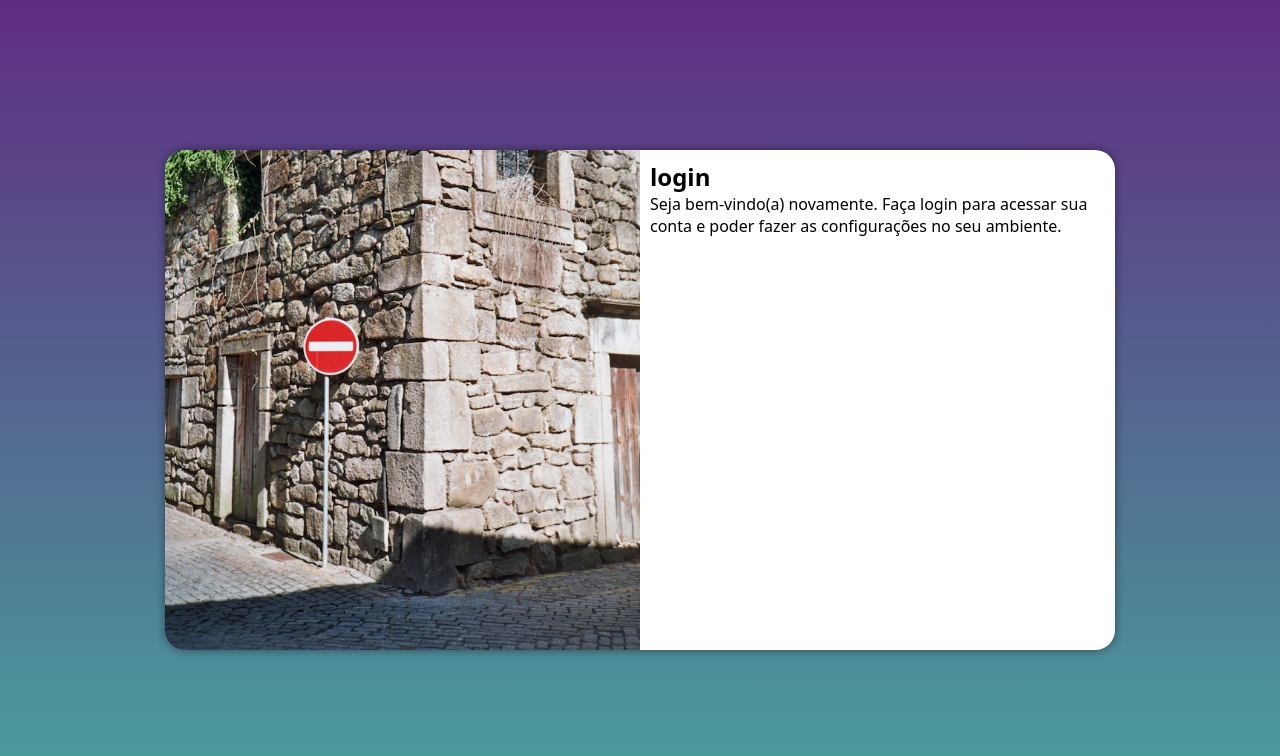
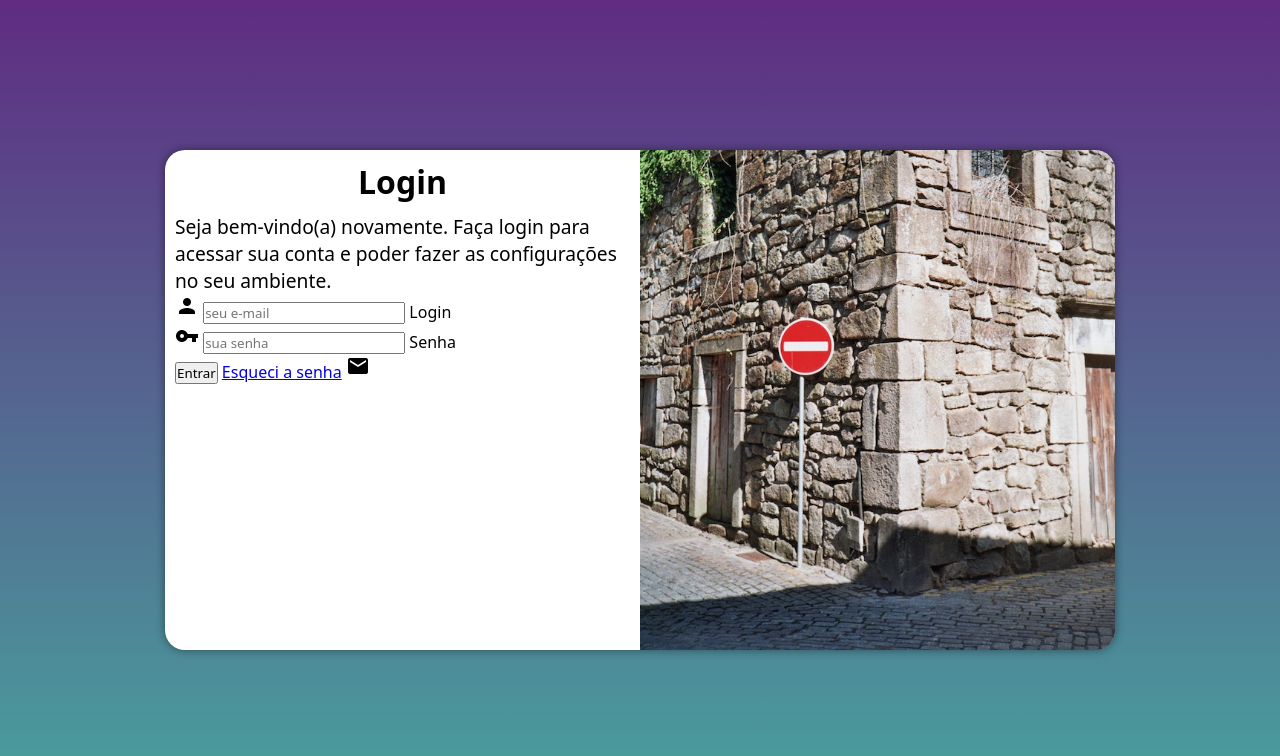
Before and after one commit to DiegoTCanuto/projeto-login, a plain HTML site: page index.html in a window 1280 px wide. Drawn offline with Linux system fonts and the light colour scheme.

Commit message:
adicionei o formulário

```diff
--- a/estilos/medi-query.css
+++ b/estilos/medi-query.css
@@ -42,13 +42,21 @@ Grandes telas: acima de 1200px
     }
 
     section#login > div#imagem {
-        float: left;
+        float: right;
         width: 50%;
         height: 100%;
     }
 
     section#login > div#formulario {
-        float: right;
+        float: left;
         width: 50%;
     }
+
+    div#formulario > h1 {
+        font-size: 2em;
+    }
+
+    div#formulario > p {
+        font-size: 1.2em;
+    }
 }
--- a/estilos/style.css
+++ b/estilos/style.css
@@ -54,3 +54,12 @@ section#login > div#formulario {
     display: block;
     padding: 10px;
 }
+
+div#formulario > h1 {
+    text-align: center;
+    margin-bottom: 10px;
+}
+
+div#formulario > p {
+    font-size: 0.8em;
+}
--- a/index.html
+++ b/index.html
@@ -5,6 +5,7 @@
     <meta http-equiv="X-UA-Compatible" content="IE=edge">
     <meta name="viewport" content="width=device-width, initial-scale=1.0">
     <title>Login</title>
+    <link href="https://fonts.googleapis.com/icon?family=Material+Icons" rel="stylesheet">
     <link rel="stylesheet" href="estilos/style.css">
     <link rel="stylesheet" href="estilos/medi-query.css">
 </head>
@@ -15,9 +16,23 @@
                 <!--Aqui vai a imagem na CSS-->
             </div>
             <div id="formulario">
-                <h1>login</h1>
+                <h1>Login</h1>
                 <p>Seja bem-vindo(a) novamente. Faça login para acessar sua conta e poder fazer as configurações no seu ambiente.</p>
-                <form action="login.php" method="post"></form>
+                <form action="login.php" method="post" autocomplete="on">
+                    <div class="campo">
+                        <i class="material-icons">person</i>
+                        <input type="email" name="login" id="ilogin" placeholder="seu e-mail" autocomplete="e-mail" required maxlength="30">
+                        <label for="ilogin">Login</label>
+                    </div>
+                    <div class="campo">
+                        <i class="material-icons">vpn_key</i>
+                        <input type="password" name="senha" id="isenha" placeholder="sua senha" autocomplete="current-password" required minlength="8" maxlength="20">
+                        <label for="isenha">Senha</label>
+                    </div>
+                    <input type="submit" value="Entrar">
+                    <a href="esqueci.html">Esqueci a senha</a> <i class="material-icons">mail</i>
+
+                </form>
             </div>
 
         </section>
```
